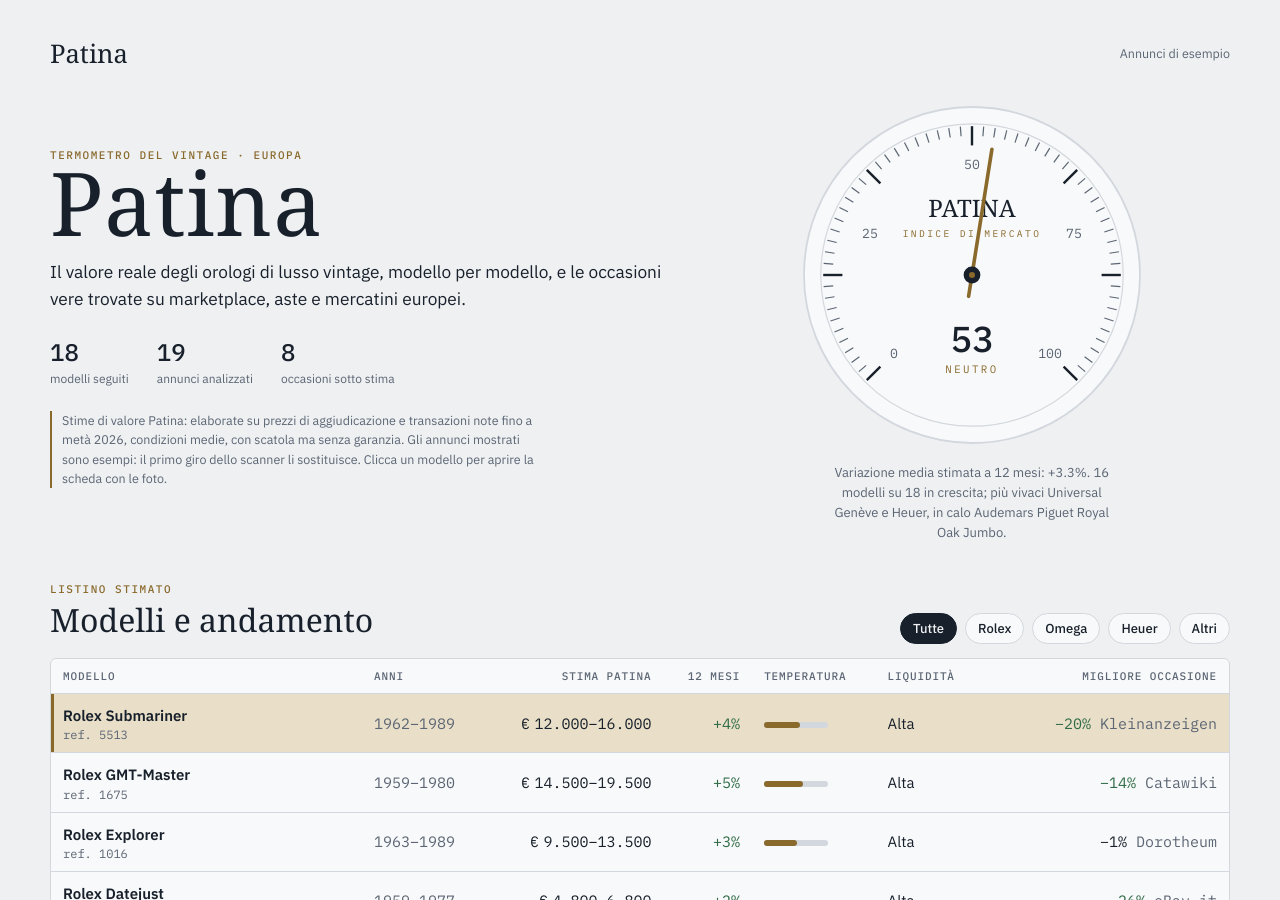
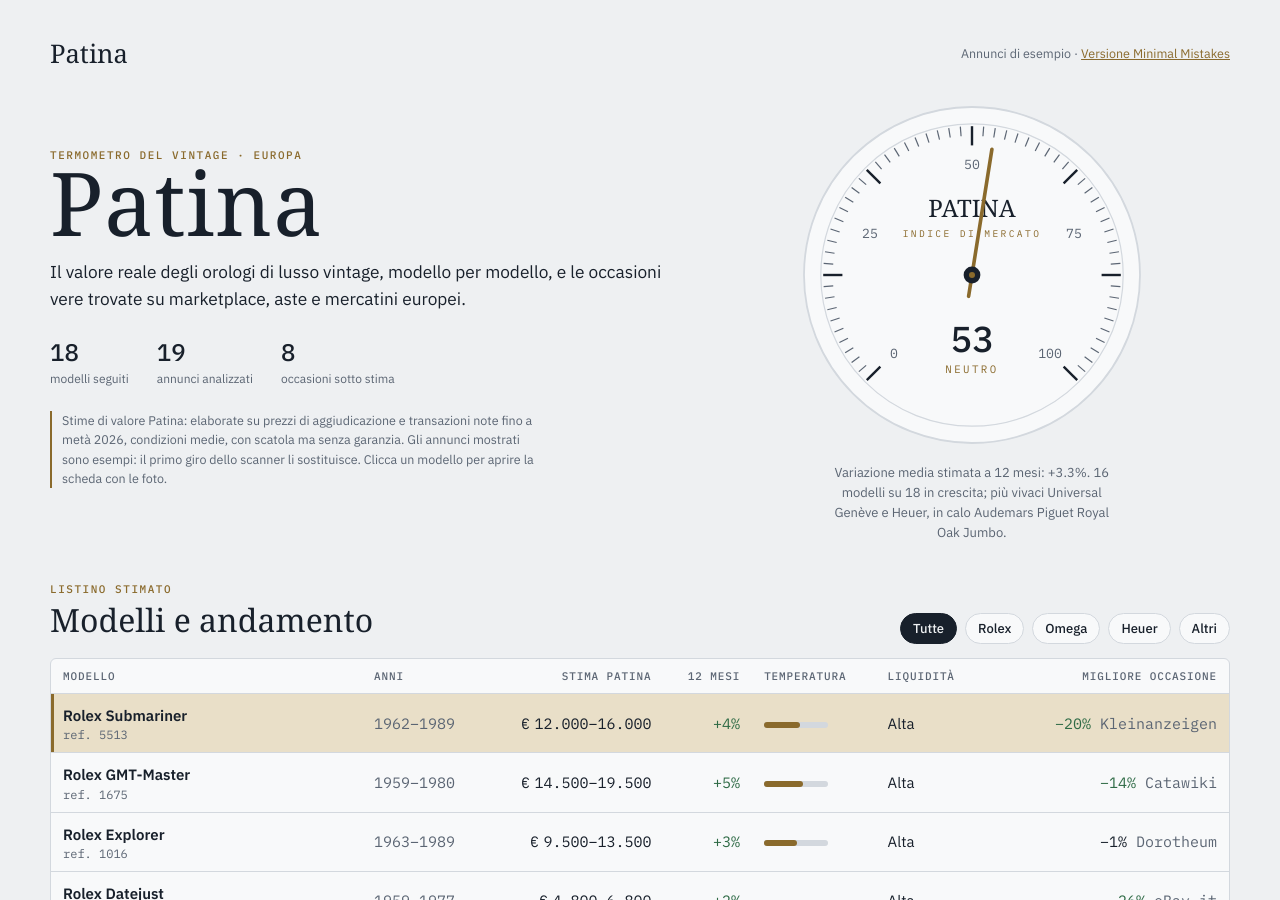
Before and after one commit to anomaly73bit/patina, a Jekyll site: the page built from index.html, in a window 1280 px wide and 900 px high. Built offline with Jekyll 4.4.1, drawn with Linux system fonts in a browser that asks for light colours; some web fonts are replaced.

Commit message:
Workflow: pubblica anche la versione Minimal Mistakes su /patina/mm/
Co-Authored-By: Claude Opus 5.5 <noreply@anthropic.com>
Claude-Session: https://claude.ai/code/session_01BGF1ymn8bREKKhykVLPeio

```diff
--- a/_config.yml
+++ b/_config.yml
@@ -13,4 +13,4 @@ defaults:
   - scope: {type: orologi}
     values: {layout: orologio}
 
-exclude: [scanner, README.md, requirements.txt]
+exclude: [scanner, README.md, requirements.txt, mm, _site_mm]
--- a/_layouts/default.html
+++ b/_layouts/default.html
@@ -12,7 +12,7 @@
 <body>
 <nav class="topnav">
   <a class="logo" href="{{ '/' | relative_url }}">Patina</a>
-  <span>{% if site.data.listings.example %}Annunci di esempio{% else %}Scanner aggiornato {{ site.data.listings.updated }}{% endif %}</span>
+  <span>{% if site.data.listings.example %}Annunci di esempio{% else %}Scanner aggiornato {{ site.data.listings.updated }}{% endif %} · <a href="{{ '/mm/' | relative_url }}">Versione Minimal Mistakes</a></span>
 </nav>
 {{ content }}
 <script>
```
Also changed, not shown: .github/workflows/scan.yml.
